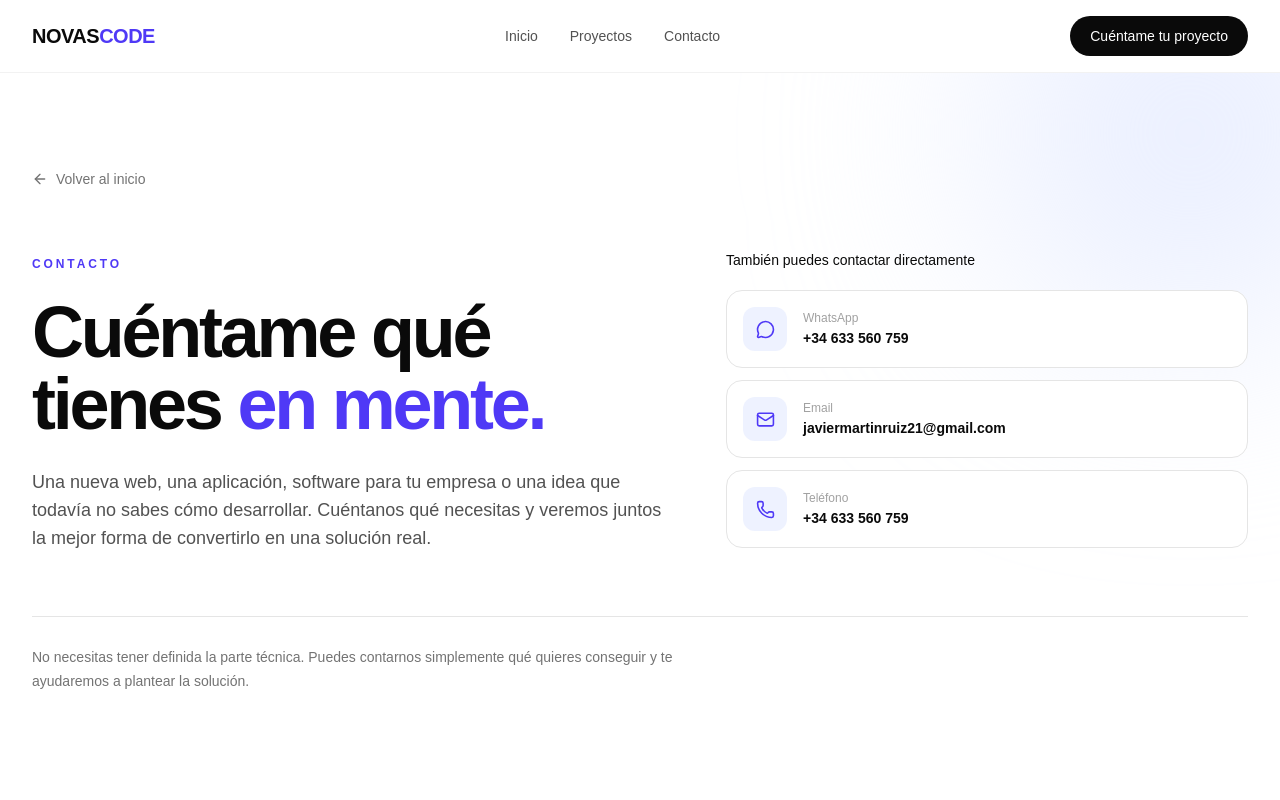
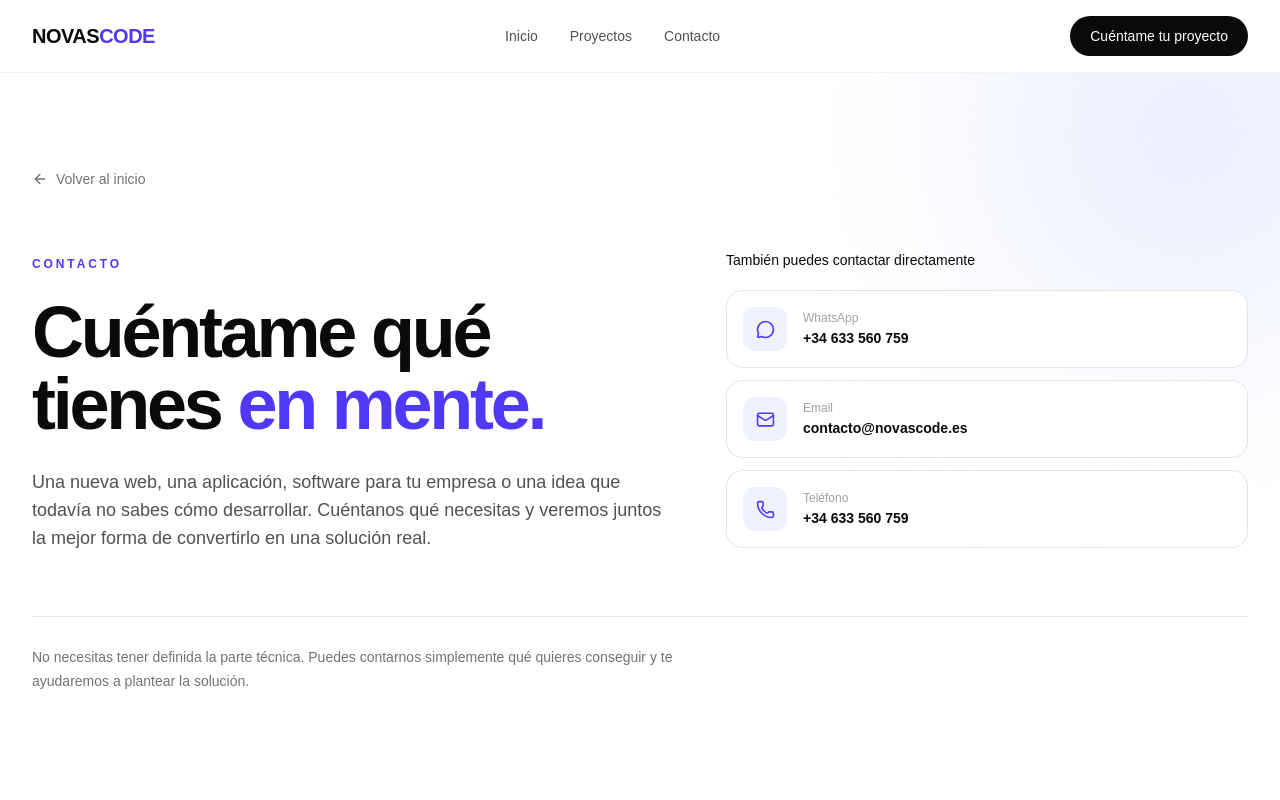
Before and after one commit to Javiermartin12/Novascode, a Next.js app: page /contacto in a window 1280 px wide. Shown: the top 800 px of the page. Built offline with nearby package versions, Linux system fonts and the light colour scheme; no server answers.

Commit message:
Actualizar dirección de correo electrónico a contacto@novascode.es en múltiples archivos

```diff
--- a/src/app/api/contact/route.ts
+++ b/src/app/api/contact/route.ts
@@ -3,7 +3,7 @@ import { Resend } from "resend";
 
 const resend = new Resend(process.env.RESEND_API_KEY);
 
-const CONTACT_EMAIL = "javiermartinruiz21@gmail.com";
+const CONTACT_EMAIL = "contacto@novascode.es";
 
 const projectLabels: Record<string, string> = {
   web: "Web corporativa",
--- a/src/app/aviso-legal/page.tsx
+++ b/src/app/aviso-legal/page.tsx
@@ -84,10 +84,10 @@ export default function AvisoLegalPage() {
                   Correo electrónico:
                 </strong>{" "}
                 <a
-                  href="mailto:javiermartinruiz21@gmail.com"
+                  href="mailto:contacto@novascode.es"
                   className="text-indigo-600 transition hover:text-indigo-700 hover:underline"
                 >
-                  javiermartinruiz21@gmail.com
+                  contacto@novascode.es
                 </a>
               </p>
 
--- a/src/app/privacidad/page.tsx
+++ b/src/app/privacidad/page.tsx
@@ -52,10 +52,10 @@ export default function PrivacidadPage() {
             <p>
               <strong>Correo electrónico:</strong>{" "}
               <a
-                href="mailto:javiermartinruiz21@gmail.com"
+                href="mailto:contacto@novascode.es"
                 className="text-indigo-600 hover:underline"
               >
-                javiermartinruiz21@gmail.com
+                contacto@novascode.es
               </a>
             </p>
           </PrivacySection>
@@ -132,10 +132,10 @@ export default function PrivacidadPage() {
             <p className="mt-4">
               Para ejercer estos derechos puede enviar una solicitud a{" "}
               <a
-                href="mailto:javiermartinruiz21@gmail.com"
+                href="mailto:contacto@novascode.es"
                 className="text-indigo-600 hover:underline"
               >
-                javiermartinruiz21@gmail.com
+                contacto@novascode.es
               </a>
               .
             </p>
--- a/src/components/contact/ContactHero.tsx
+++ b/src/components/contact/ContactHero.tsx
@@ -67,7 +67,7 @@ export default function ContactHero() {
 
               {/* Email */}
               <a
-                href="mailto:javiermartinruiz21@gmail.com"
+                href="mailto:contacto@novascode.es"
                 className="group flex items-center gap-4 rounded-2xl border border-neutral-200 bg-white p-4 transition hover:border-indigo-200 hover:bg-neutral-50"
               >
                 <div className="flex h-11 w-11 shrink-0 items-center justify-center rounded-xl bg-indigo-50 text-indigo-600 transition group-hover:bg-indigo-600 group-hover:text-white">
@@ -78,7 +78,7 @@ export default function ContactHero() {
                   <p className="text-xs font-medium text-neutral-400">Email</p>
 
                   <p className="mt-0.5 break-all text-sm font-semibold text-neutral-950">
-                    javiermartinruiz21@gmail.com
+                    contacto@novascode.es
                   </p>
                 </div>
               </a>
--- a/src/components/layout/Footer.tsx
+++ b/src/components/layout/Footer.tsx
@@ -77,12 +77,12 @@ export default function Footer() {
 
             <div className="mt-6 space-y-5">
               <a
-                href="mailto:javiermartinruiz21@gmail.com"
+                href="mailto:contacto@novascode.es"
                 className="group flex items-start gap-3 text-sm text-neutral-300 transition hover:text-white"
               >
                 <Mail size={18} className="mt-0.5 shrink-0 text-indigo-400" />
 
-                <span className="break-all">javiermartinruiz21@gmail.com</span>
+                <span className="break-all">contacto@novascode.es</span>
               </a>
 
               <a
--- a/src/lib/site.ts
+++ b/src/lib/site.ts
@@ -8,7 +8,7 @@ export const siteConfig = {
 
   locale: "es_ES",
 
-  email: "javiermartinruiz21@gmail.com",
+  email: "contacto@novascode.es",
 
   phone: "+34633560759",
 
```
